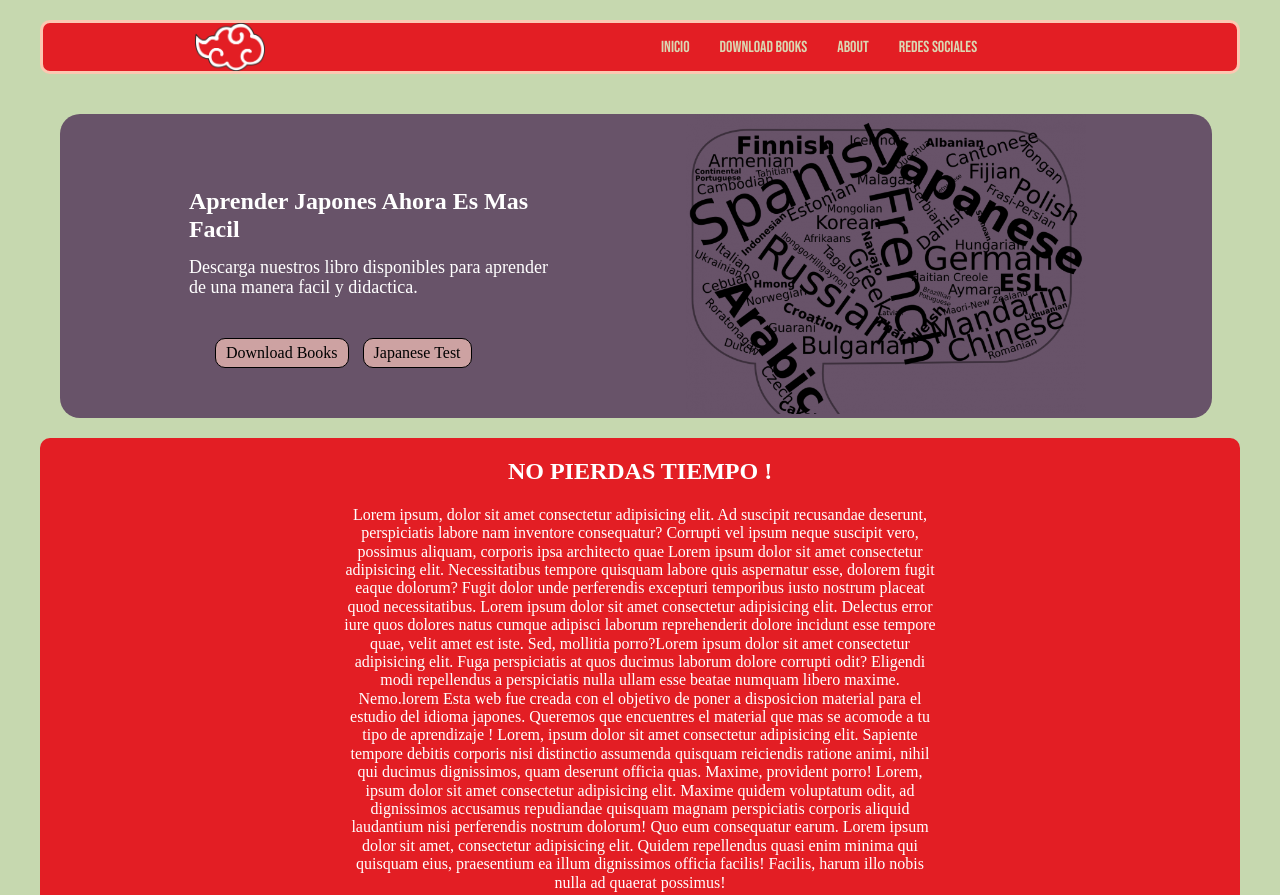
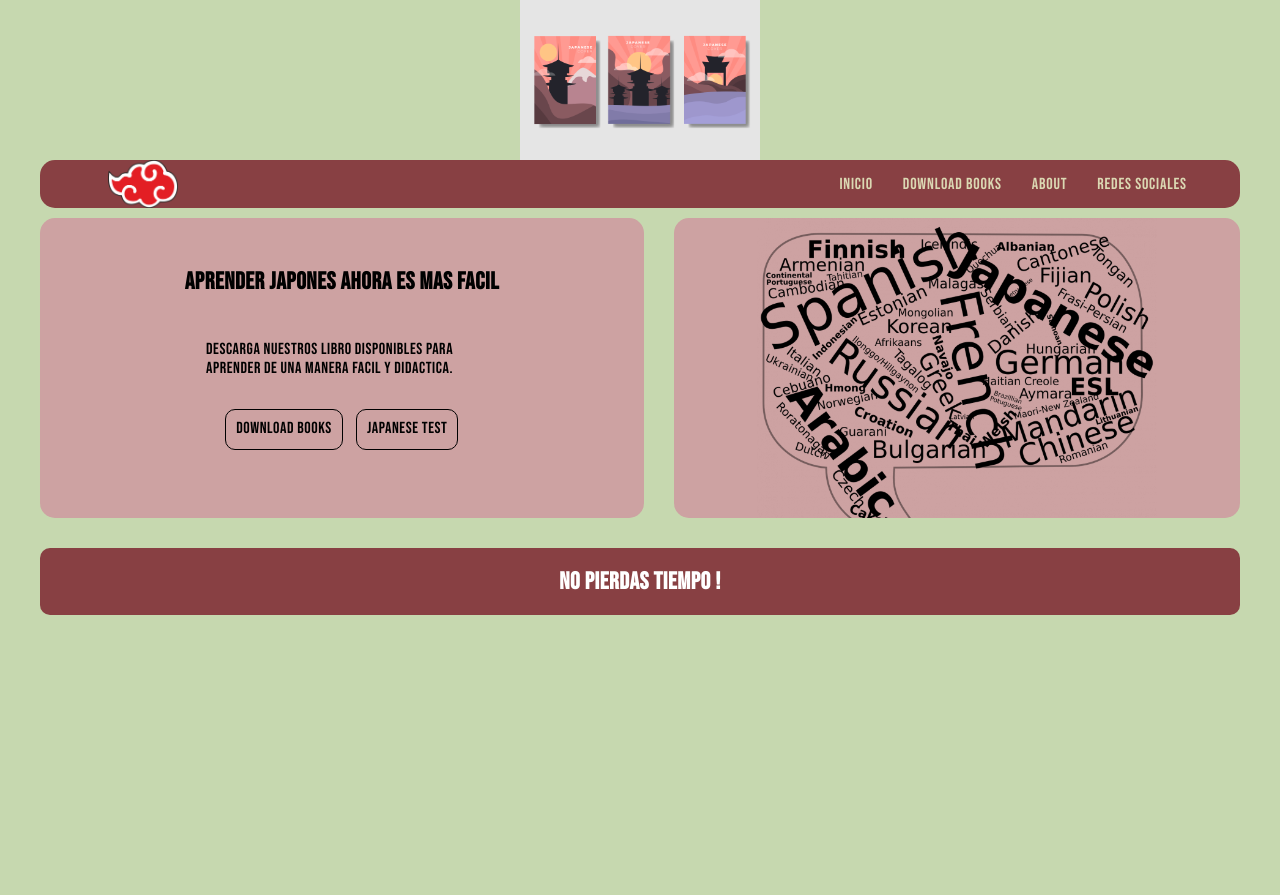
Before and after one commit to andresito9595/Landing-Page-Nucba, a plain HTML site: page index.html in a window 1280 px wide. Shown: the top 895 px of the page. After the commit the page ends 800 px from the top, so only its background shows below. Drawn offline with Linux system fonts and the light colour scheme.

Commit message:
vers-branch

```diff
--- a/index.css
+++ b/index.css
@@ -1,46 +1,59 @@
+* {
+  font-family: "Bebas Neue", cursive;
+  letter-spacing: 0.57px;
+}
 body {
   background-color: #c6d8af;
+  width: 100%;
   height: 100vh;
+  display: flex;
+  flex-direction: column;
+  gap: 10px;
 }
 
 header {
-  width: 100vw;
+  width: 100%;
+  display: flex;
+  flex-direction: column;
+  justify-content: center;
+}
+.imagen-portada {
+  width: 100%;
   display: flex;
   justify-content: center;
 }
+.imagen-portada img {
+  height: 20vh;
+}
 .navbar {
-  background-color: #e31e24;
+  display: flex;
+  flex-basis: 100%;
+}
+.navbar__Nav {
+  background-color: #884043;
   display: flex;
   width: 100%;
   height: 3em;
   position: relative;
-  border-radius: 10px;
-  justify-content: space-between;
-  margin: 20px 40px;
-  border: 3px #fcc8b2 solid;
+  border-radius: 15px;
+  justify-content: space-around;
+  margin-left: 40px;
+  margin-right: 40px;
 }
 
-.navbar__div {
-  flex-basis: 100%;
-  height: 3em;
-  display: flex;
-}
 .nav__links {
   display: flex;
-  box-sizing: border-box;
-  min-width: 70%;
   justify-content: center;
-  align-items: center;
+
+  list-style: none;
 }
 
 .nav__links a {
-  box-sizing: border-box;
-  font-family: "Bebas Neue", cursive;
-
   color: #dbd8b3;
   height: 1em;
   text-decoration: none;
   margin: 10px 15px;
+  letter-spacing: 0.8px;
 }
 
 .nav__links a:hover {
@@ -49,78 +62,60 @@ header {
 
   border-radius: 13px;
 }
-.img {
-  min-width: 30%;
+.navbar__img {
+  flex-basis: 50%;
   height: 3em;
   display: flex;
-  justify-content: center;
-  flex-shrink: 0;
+  justify-content: start;
+  margin-left: 30px;
 }
-.img img {
-  position: relative;
-  left: 0.5em;
-  width: 70px;
-  object-fit: cover;
+.navbar__img img {
+  transition: transform 2s ease-in;
+}
+.navbar__img:hover > img {
+  transform: translate(700px);
 }
 
 /* SECTION HERO */
 .portada {
-  width: 100%;
-  height: 50h;
+  display: flex;
 }
 .portada__div {
-  width: 90%;
-  height: 100%;
-  background-color: #685369;
+  flex-basis: 100%;
   display: flex;
-  justify-content: space-around;
-  align-items: center;
-  box-sizing: border-box;
-  margin: 20px 60px;
-  border-radius: 20px;
+  justify-content: center;
+  gap: 30px;
 }
 
 .div_izquierda {
-  width: 50%;
-  height: 70%;
-  padding: 50px;
+  flex-basis: 100%;
   display: flex;
   flex-direction: column;
-  justify-content: center;
-  align-self: end;
-}
-.div_izquierda h2 {
-  width: 70%;
-  color: #ffffff;
-  align-self: center;
-  margin-bottom: -5px;
+  align-items: center;
+  flex-shrink: 5;
+  padding: 30px;
+  gap: 10px;
+  background-color: #cda2a2;
+  margin-left: 40px;
+  border-radius: 15px;
 }
 
 .div_izquierda p {
-  width: 70%;
-  font-size: large;
-  position: relative;
-  align-self: center;
-  color: #fff;
-  margin-bottom: 40px;
-}
-
-.buttons_portada {
-  align-self: flex-start;
-  margin-left: 100px;
+  width: 50%;
 }
 
 .buttons_portada button {
   background-color: #cda2a2;
   border-radius: 10px;
-  padding: 5px 10px;
-  margin: 0px 5px;
+  padding: 10px 10px;
+  margin: 5px 5px;
   border-style: none;
   border: 1px #000000 solid;
 }
 .buttons_portada button:hover {
   background-color: #e31e24;
   color: #c6d8af;
+  cursor: pointer;
 }
 
 .buttons_portada button a {
@@ -128,13 +123,22 @@ header {
   color: #000000;
 }
 .div_derecha-img {
-  width: 50%;
+  width: 100%;
+  flex-basis: 50%;
+  display: flex;
+  justify-content: center;
+  flex-shrink: 1;
+  margin-right: 40px;
+  border-radius: 15px;
+  background-color: #cda2a2;
 }
 .div_derecha-img img {
   height: 300px;
 }
+
+/* SECTION TEXT-INFO */
+
 .section__textoInfo {
-  height: 100vh;
   display: flex;
   justify-content: center;
   margin: 20px 40px;
@@ -143,11 +147,7 @@ header {
 .textoInfo {
   width: 100%;
   border-radius: 10px;
-  background-color: #e31e24;
+  background-color: #884043;
   text-align: center;
   color: white;
 }
-.textoInfo p {
-  margin-left: 300px;
-  width: 50%;
-}
--- a/index.html
+++ b/index.html
@@ -16,22 +16,25 @@
   </head>
   <body>
     <header>
-      <nav class="navbar">
-        <div class="navbar__div">
-          <div class="img">
+      <div class="imagen-portada">
+        <img src="./Img/3426848.jpg" alt="" />
+      </div>
+      <div class="navbar">
+        <nav class="navbar__Nav">
+          <div class="navbar__img">
             <img
               src="./Img/akatsuki-nube-logo-51123688B2-seeklogo.com.png"
               alt="nube logo de akatsuki"
             />
           </div>
-          <div class="nav__links">
-            <a href="">INICIO</a>
-            <a href="">DOWNLOAD BOOKS</a>
-            <a href="">ABOUT</a>
-            <a href="">REDES SOCIALES</a>
-          </div>
-        </div>
-      </nav>
+          <ul class="nav__links">
+            <li><a href="">INICIO</a></li>
+            <li><a href="">DOWNLOAD BOOKS</a></li>
+            <li><a href="">ABOUT</a></li>
+            <li><a href="">REDES SOCIALES</a></li>
+          </ul>
+        </nav>
+      </div>
     </header>
     <section class="portada">
       <div class="portada__div">
@@ -54,35 +57,6 @@
     <section class="section__textoInfo">
       <div class="textoInfo">
         <h2>NO PIERDAS TIEMPO !</h2>
-        <p>
-          Lorem ipsum, dolor sit amet consectetur adipisicing elit. Ad suscipit
-          recusandae deserunt, perspiciatis labore nam inventore consequatur?
-          Corrupti vel ipsum neque suscipit vero, possimus aliquam, corporis
-          ipsa architecto quae Lorem ipsum dolor sit amet consectetur
-          adipisicing elit. Necessitatibus tempore quisquam labore quis
-          aspernatur esse, dolorem fugit eaque dolorum? Fugit dolor unde
-          perferendis excepturi temporibus iusto nostrum placeat quod
-          necessitatibus. Lorem ipsum dolor sit amet consectetur adipisicing
-          elit. Delectus error iure quos dolores natus cumque adipisci laborum
-          reprehenderit dolore incidunt esse tempore quae, velit amet est iste.
-          Sed, mollitia porro?Lorem ipsum dolor sit amet consectetur adipisicing
-          elit. Fuga perspiciatis at quos ducimus laborum dolore corrupti odit?
-          Eligendi modi repellendus a perspiciatis nulla ullam esse beatae
-          numquam libero maxime. Nemo.lorem Esta web fue creada con el objetivo
-          de poner a disposicion material para el estudio del idioma japones.
-          Queremos que encuentres el material que mas se acomode a tu tipo de
-          aprendizaje ! Lorem, ipsum dolor sit amet consectetur adipisicing
-          elit. Sapiente tempore debitis corporis nisi distinctio assumenda
-          quisquam reiciendis ratione animi, nihil qui ducimus dignissimos, quam
-          deserunt officia quas. Maxime, provident porro! Lorem, ipsum dolor sit
-          amet consectetur adipisicing elit. Maxime quidem voluptatum odit, ad
-          dignissimos accusamus repudiandae quisquam magnam perspiciatis
-          corporis aliquid laudantium nisi perferendis nostrum dolorum! Quo eum
-          consequatur earum. Lorem ipsum dolor sit amet, consectetur adipisicing
-          elit. Quidem repellendus quasi enim minima qui quisquam eius,
-          praesentium ea illum dignissimos officia facilis! Facilis, harum illo
-          nobis nulla ad quaerat possimus!
-        </p>
       </div>
     </section>
   </body>
```
Also changed, not shown: Img/3426848.jpg (added).
